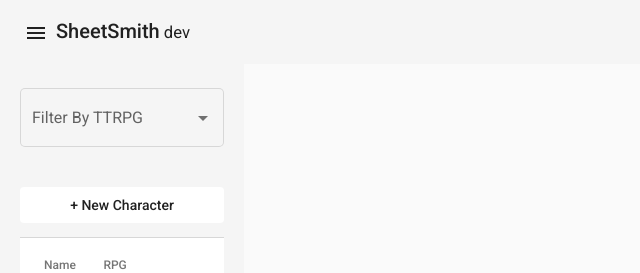
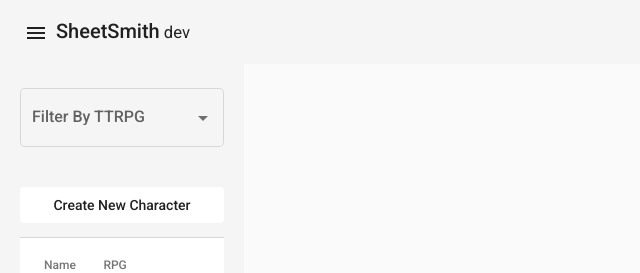
Before and after one commit to KieranCHerman32/sheet-smith, an Angular app: page / in a window 1280 px wide. Both pictures are taken after a click on the button "menu". Shown: the top 273 px of the page, without its empty margins (0-640 px from the left). Built offline with nearby package versions, Linux system fonts and the light colour scheme.

Commit message:
Added template string to sideNav

```diff
--- a/src/app/mainnav/mainnav.component.css
+++ b/src/app/mainnav/mainnav.component.css
@@ -18,6 +18,11 @@
   flex: 1 1 auto;
 }
 
+::ng-deep .mat-form-field {
+  font-weight: 500;
+  line-height: 1;
+}
+
 button {
   border: unset;
   background-color: unset;
--- a/src/app/side-nav-content/side-nav-content.component.html
+++ b/src/app/side-nav-content/side-nav-content.component.html
@@ -1,16 +1,18 @@
 <mat-form-field appearance="outline">
   <mat-label>Filter By TTRPG</mat-label>
-  <mat-select #mode value="all">
+  <mat-select #mode value="All" [(ngModel)]="charFilter">
     <!-- Implement Service to auto-generate options and dividers -->
-    <mat-option [disabled]="true" value="dnd5">Dungeons & Dragons</mat-option>
-    <mat-option value="dnd5">5e</mat-option>
-    <mat-option value="dnd35">3.5e</mat-option>
-    <mat-option [disabled]="true" value="dnd5">Powered By The Apocalypse</mat-option>
-    <mat-option value="pbta1">Apocalypse World</mat-option>
+    <mat-option [disabled]="true">Dungeons & Dragons</mat-option>
+    <mat-option value="D&D 5e">5e</mat-option>
+    <mat-option value="D&D 3.5e">3.5e</mat-option>
+    <mat-option [disabled]="true">Powered By The Apocalypse</mat-option>
+    <mat-option value="Apocalypse World">Apocalypse World</mat-option>
   </mat-select>
 </mat-form-field>
 
-<div><button mat-flat-button>+ New Character</button></div>
+<div>
+  <button mat-flat-button>Create New <span *ngIf="charFilter !== 'All'">{{charFilter}}</span> Character</button>
+</div>
 <mat-divider></mat-divider>
 
 <table mat-table [dataSource]="sheetSource" class="mat-elevation-z8">
@@ -31,4 +33,6 @@
 </table>
 
 <mat-divider></mat-divider>
-<div><button mat-flat-button>View All Characters</button></div>
+<div>
+  <button mat-flat-button>View All <span *ngIf="charFilter !== 'All'">{{charFilter}}</span> Characters</button>
+</div>
```
